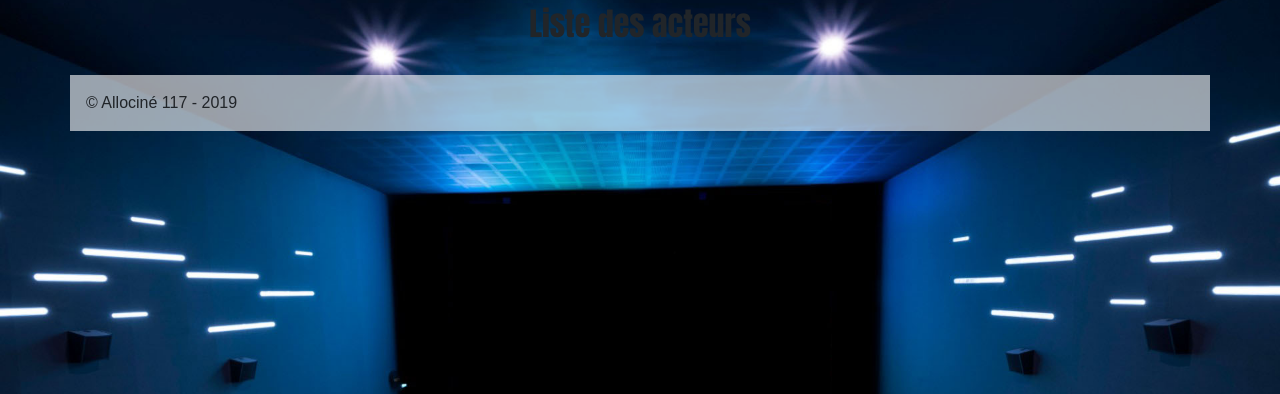
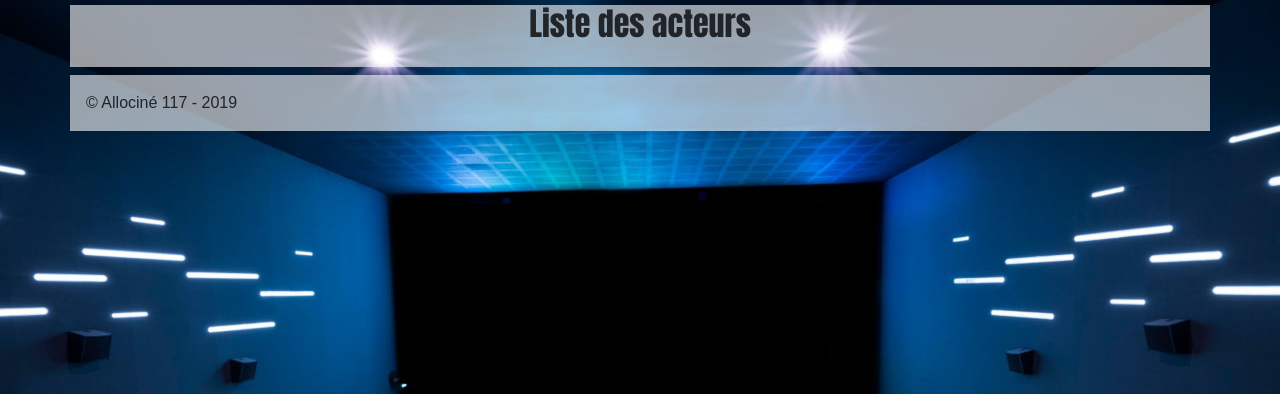
Before and after one commit to alexformationofp/allocine, a PHP site: page /Views/ListeActeursView.php in a window 1280 px wide. Shown: the part 77-471 px from the top of the page. Run offline with PHP 8.4, Linux system fonts and the light colour scheme; the template is opened without the code that fills it, so the values that code supplies are empty.

Commit message:
dernier dernier commit

```diff
--- a/Views/DetailRealisateurView.php
+++ b/Views/DetailRealisateurView.php
@@ -4,7 +4,7 @@ include 'header.php';
 
 ?>
 <div id="main" class="">
-<div class="container">
+<div class="container pt-2 pt-sm-5 fondgris">
         <div class="row justify-content-center">
             <h1>Les Détails</h1>
         </div>
--- a/Views/ListeActeursView.php
+++ b/Views/ListeActeursView.php
@@ -6,7 +6,7 @@ include 'header.php';
 ?>
 
 <div id="main">
-    <div class="container">
+    <div class="container fondgris">
         <div class="row justify-content-center">
             <h2>Liste des acteurs</h2>
         </div>
```
Also changed, not shown: 1 other file.
